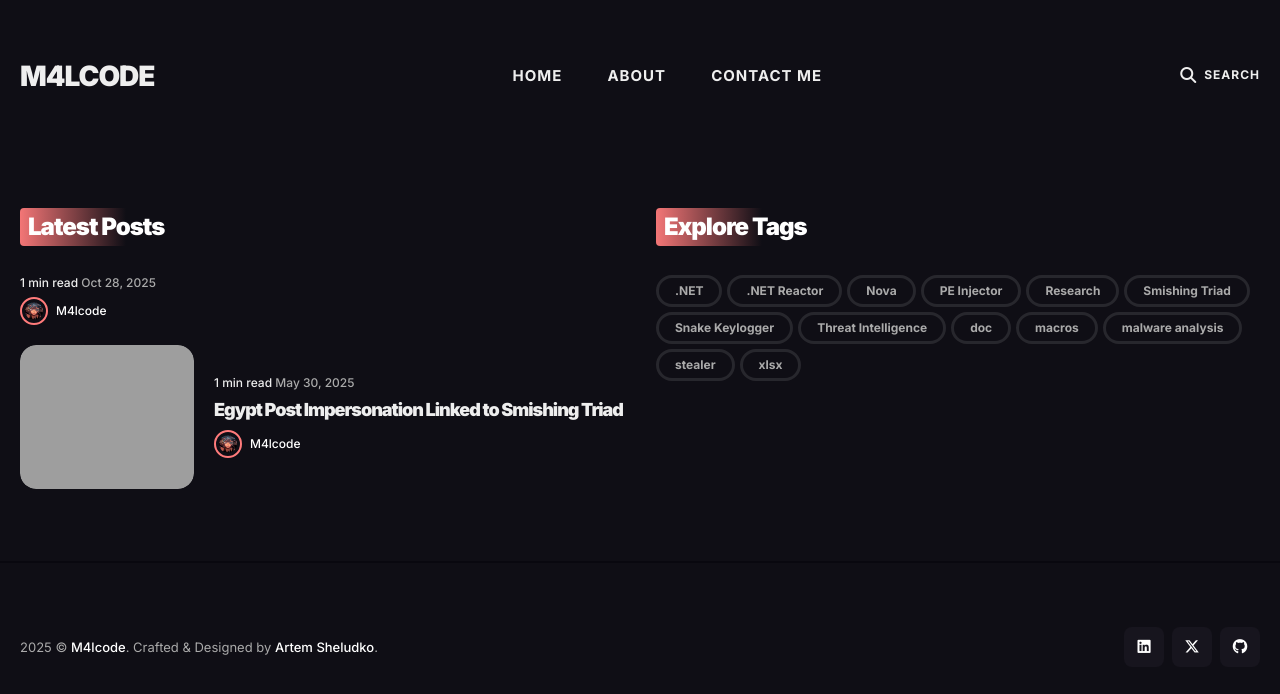
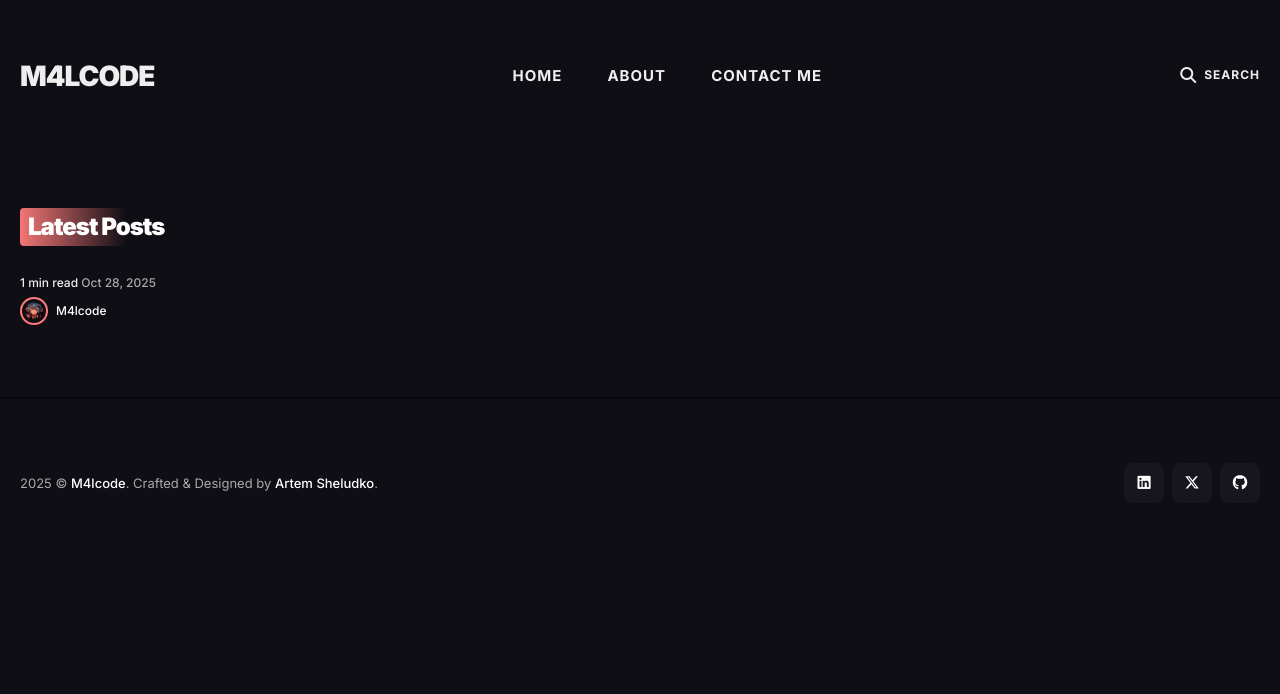
Before and after one commit to M4lcode/m4lcode.github.io, a Jekyll site: the page built from _pages/tags.html, in a window 1280 px wide. Shown: the top 694 px of the page. Built offline with Jekyll 4.4.1, drawn with Linux system fonts in a browser that asks for light colours; grey boxes are pictures that could not be loaded.

Commit message:
fresh513d

```diff
--- a/_posts/2025-02-24-analysis-of-archive-org-hosted-pe-injector.md
+++ /dev/null
@@ -1,17 +0,0 @@
----
-layout: post
-title:  'Six Months Undetected: Analysis of archive.org hosted .NET PE Injector'
-description: Detailed analysis of .NET PE Injector, published on DeXpose blog.
-date:   2025-02-24
-image:  '/images/archive-org-injector.jpg'
-tags:   [PE Injector, malware analysis, .NET]
----
-
-<html>
-  <head>
-    <meta http-equiv="refresh" content="3; url=https://blog.dexpose.io/analysis-of-archive-org-hosted-pe-injector">
-  </head>
-  <body>
-    <p>You are being redirected to the full analysis on DeXpose Blog. If you are not redirected automatically, click the link <a href="https://blog.dexpose.io/analysis-of-archive-org-hosted-pe-injector" target="_blank" rel="noopener noreferrer">https://blog.dexpose.io/analysis-of-archive-org-hosted-pe-injector</a></p>
-  </body>
-</html>
--- a/_posts/2025-03-03-purelogger-deep-analysis-evasion-data-theft-and-encryption-mechanism.md
+++ /dev/null
@@ -1,21 +0,0 @@
----
-layout: post
-title:  'PureLogs Deep Analysis: Evasion, Data Theft, and Encryption Mechanism'
-description: Detailed analysis of PureLogs, published on DeXpose blog.
-date:   2025-03-03
-image:  '/images/purelogger.jpg'
-tags:   [stealer, .NET Reactor, malware analysis, .NET]
----
-
-<html>
-  <head>
-    <meta http-equiv="refresh" content="3; url=https://blog.dexpose.io/purelogger-deep-analysis-evasion-data-theft-and-encryption-mechanism">
-  </head>
-  <body>
-    <p>You are being redirected to the full analysis on DeXpose Blog. If you are not redirected automatically, click the link
-	<a href="https://blog.dexpose.io/purelogger-deep-analysis-evasion-data-theft-and-encryption-mechanism" target="_blank" rel="noopener noreferrer">
-        https://blog.dexpose.io/purelogger-deep-analysis-evasion-data-theft-and-encryption-mechanism
-    </a>
-	</p>
-  </body>
-</html>
--- a/_posts/2025-05-30-egypt-post-impersonation-linked-to-smishing-triad.md
+++ /dev/null
@@ -1,17 +0,0 @@
----
-layout: post
-title:  'Egypt Post Impersonation Linked to Smishing Triad'
-description: Egypt Post impersonation linked to the Smishing Triad — research published on DeXpose blog.
-date:   2025-05-30
-image:  '/images/egypost.jpg'
-tags:   [Smishing Triad, Threat Intelligence, Research]
----
-
-<html>
-  <head>
-    <meta http-equiv="refresh" content="3; url=https://blog.dexpose.io/egypt-post-impersonation-linked-to-smishing-triad">
-  </head>
-  <body>
-    <p>You are being redirected to the full analysis on DeXpose Blog. If you are not redirected automatically, click the link <a href="https://blog.dexpose.io/egypt-post-impersonation-linked-to-smishing-triad" target="_blank" rel="noopener noreferrer">https://blog.dexpose.io/egypt-post-impersonation-linked-to-smishing-triad</a></p>
-  </body>
-</html>
```
Also changed, not shown: _posts/2024-04-13-How-to-analyze-malicious-macros-in-MS-office-documents.md (deleted, +0 -16 lines), _posts/2024-12-11-nova-keylogger.md (deleted, +0 -17 lines), _posts/2025-04-11-flesh-stealer-a-report-on-multivector-data-theft.md (deleted, +0 -17 lines), _posts/2025-09-15-threat-actor-profile-apt27.md (+1 -1 lines).
